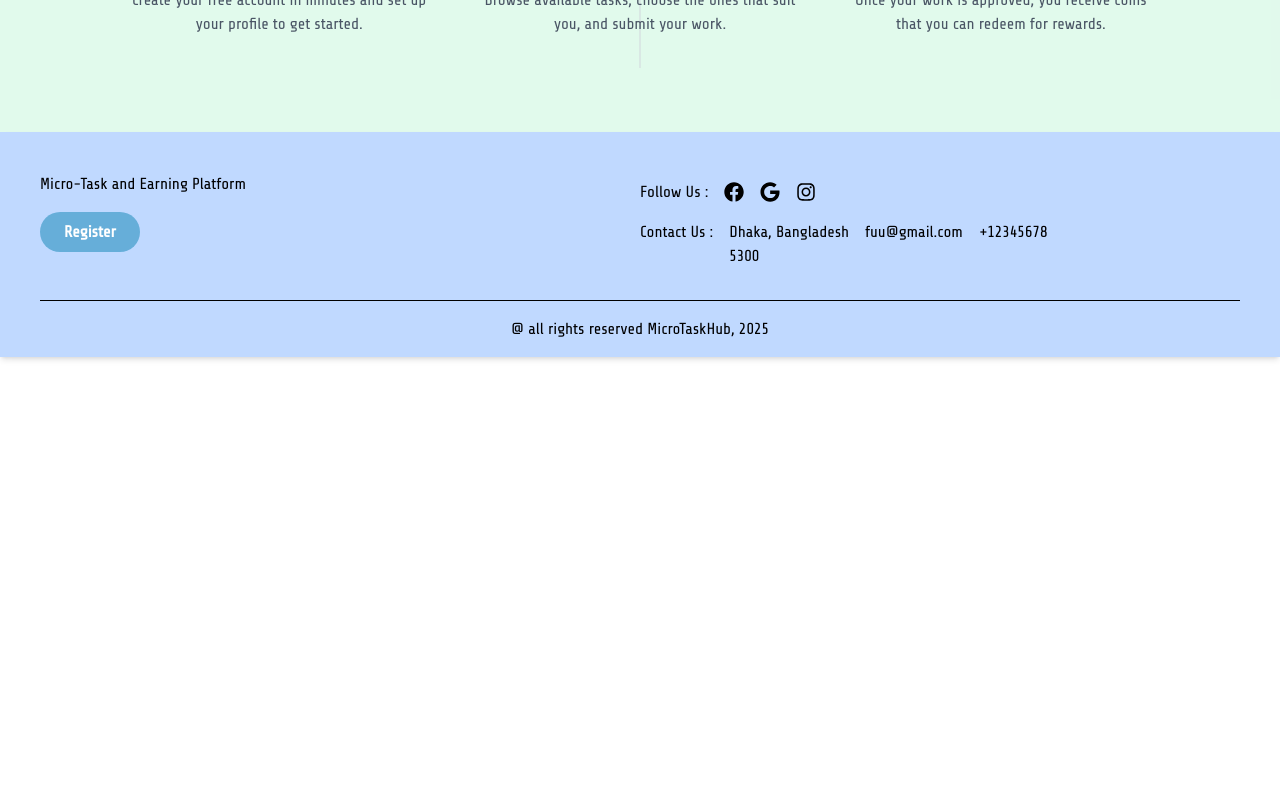
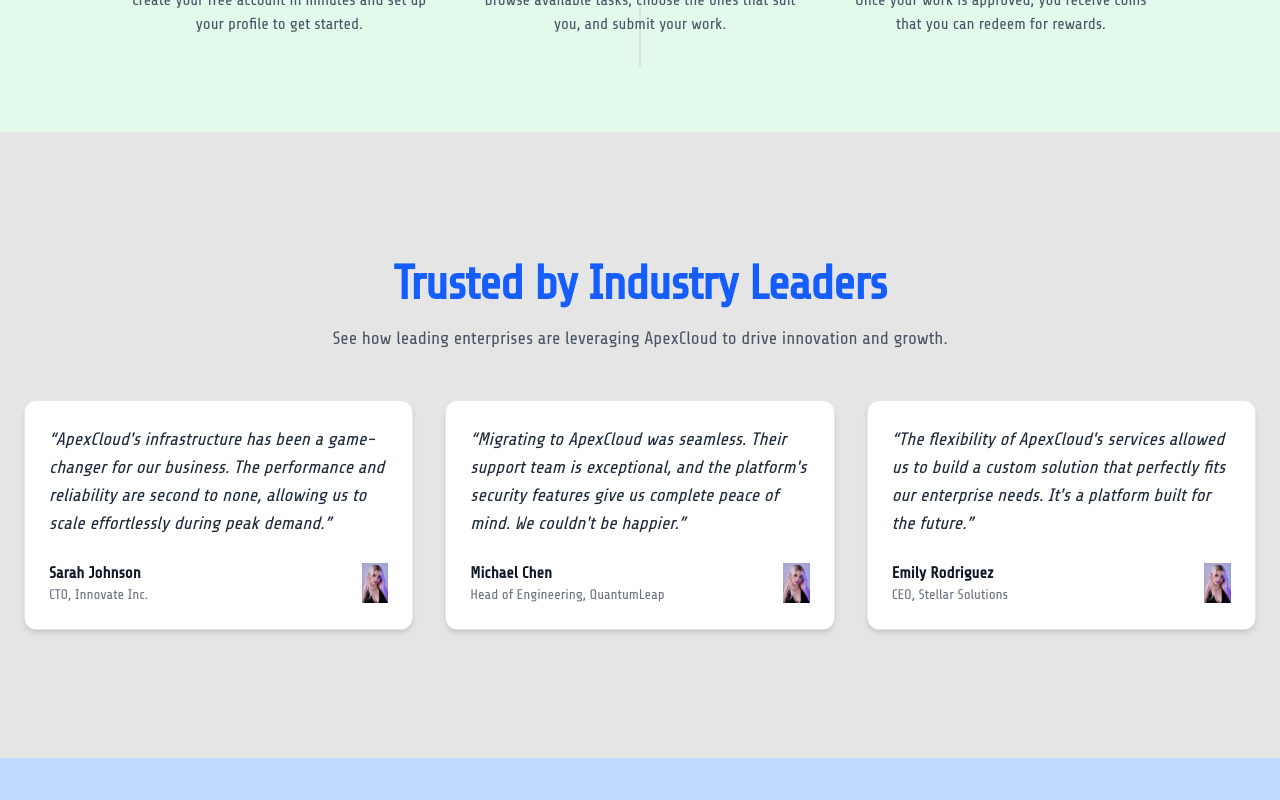
Before and after one commit to Anupam2570632/MicroTaskHub_client, a React (Vite) app: page / in a window 1280 px wide. Shown: the part 1680-2480 px from the top of the page. Before the commit the page ends 2037 px from the top, so only its background shows below. Built offline with nearby package versions, Linux system fonts and the light colour scheme.

Commit message:
ADD: testmonials section

```diff
--- /dev/null
+++ b/src/Components/home/Testimonial.jsx
@@ -0,0 +1,86 @@
+import React from "react";
+
+const testimonials = [
+  {
+    quote:
+      "ApexCloud's infrastructure has been a game-changer for our business. The performance and reliability are second to none, allowing us to scale effortlessly during peak demand.",
+    name: "Sarah Johnson",
+    title: "CTO, Innovate Inc.",
+    logo: {
+      imageUrl: "/person-1.avif",
+      description: "Customer Logo 1",
+    },
+  },
+  {
+    quote:
+      "Migrating to ApexCloud was seamless. Their support team is exceptional, and the platform's security features give us complete peace of mind. We couldn't be happier.",
+    name: "Michael Chen",
+    title: "Head of Engineering, QuantumLeap",
+    logo: {
+      imageUrl: "/person-1.avif",
+      description: "Customer Logo 2",
+    },
+  },
+  {
+    quote:
+      "The flexibility of ApexCloud's services allowed us to build a custom solution that perfectly fits our enterprise needs. It's a platform built for the future.",
+    name: "Emily Rodriguez",
+    title: "CEO, Stellar Solutions",
+    logo: {
+      imageUrl: "/person-1.avif",
+      description: "Customer Logo 3",
+    },
+  },
+];
+
+export default function Testimonials() {
+  return (
+    <section className="w-full bg-black/10 py-16 md:py-24 lg:py-32">
+      <div className="max-w-7xl mx-auto px-4 md:px-6">
+        {/* Heading */}
+        <div className="flex flex-col items-center text-center space-y-4">
+          <h2 className="text-3xl sm:text-4xl md:text-5xl font-bold tracking-tight text-blue-600">
+            Trusted by Industry Leaders
+          </h2>
+          <p className="max-w-[900px] text-gray-600 md:text-lg">
+            See how leading enterprises are leveraging ApexCloud to drive
+            innovation and growth.
+          </p>
+        </div>
+
+        {/* Cards */}
+        <div className="mx-auto mt-12 grid grid-cols-1 gap-8 md:grid-cols-2 lg:grid-cols-3">
+          {testimonials.map((testimonial) => (
+            <div
+              key={testimonial.name}
+              className="flex flex-col justify-between bg-white shadow-md rounded-xl p-6 border border-gray-200"
+            >
+              <div>
+                <blockquote className="text-lg italic text-gray-800">
+                  “{testimonial.quote}”
+                </blockquote>
+              </div>
+
+              <div className="mt-6 flex items-center gap-4">
+                <div className="flex flex-col flex-1">
+                  <p className="font-semibold text-gray-900">
+                    {testimonial.name}
+                  </p>
+                  <p className="text-sm text-gray-500">{testimonial.title}</p>
+                </div>
+
+                {testimonial.logo && (
+                  <img
+                    src={testimonial.logo.imageUrl}
+                    alt={testimonial.logo.description}
+                    className="h-10 w-auto object-contain"
+                  />
+                )}
+              </div>
+            </div>
+          ))}
+        </div>
+      </div>
+    </section>
+  );
+}
--- a/src/Layout/Root/Root.jsx
+++ b/src/Layout/Root/Root.jsx
@@ -4,6 +4,7 @@ import Footer from "../../Shared/Footer/Footer";
 import FeaturesSection from "../../Components/home/FeaturedSection";
 import HeroSection from "../../Components/home/HeroSection";
 import HowItWorksSection from "../../Components/home/HowToStart";
+import Testimonials from "../../Components/home/Testimonial";
 
 const Root = () => {
   return (
@@ -16,6 +17,8 @@ const Root = () => {
       <FeaturesSection />
       <HowItWorksSection />
 
+      <Testimonials />
+
       <Outlet />
       <Footer />
     </div>
```
Also changed, not shown: public/person-1.avif (added).
